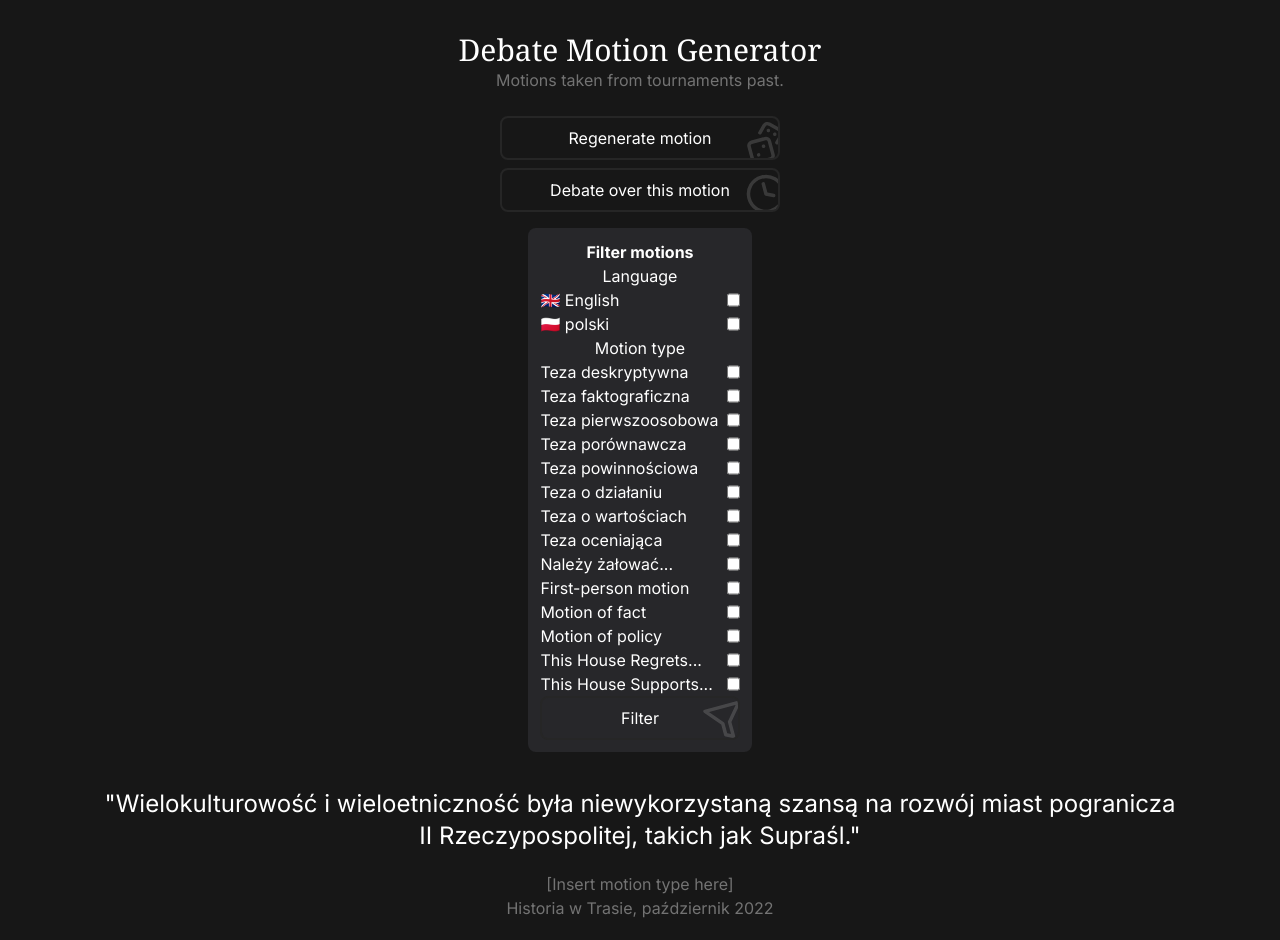
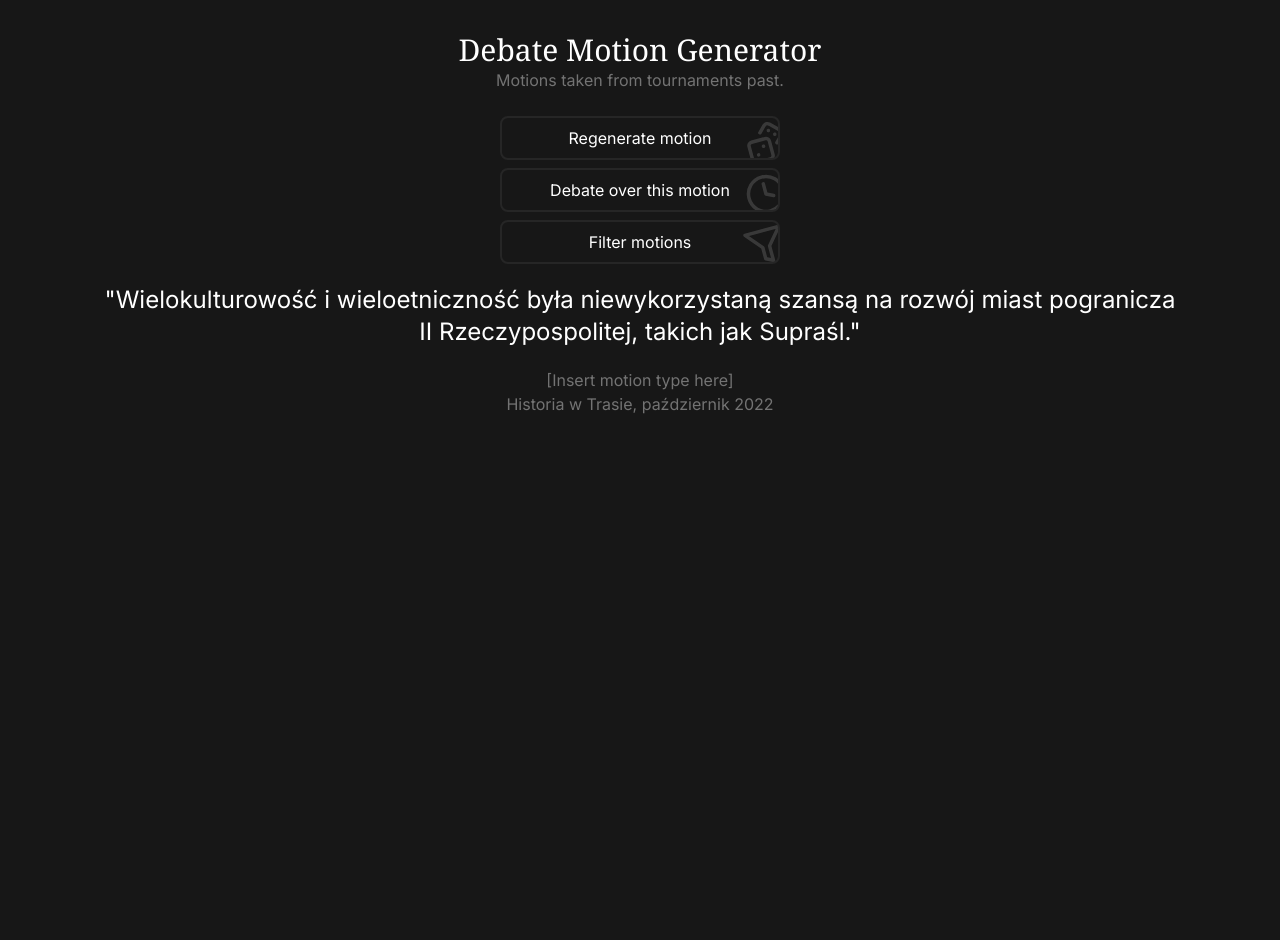
Before and after one commit to debatecore/debate-tools, a Next.js app: page /debate-motion-generator in a window 1280 px wide. After the commit the page ends 800 px from the top, so only its background shows below. Built offline with nearby package versions, Linux system fonts and the light colour scheme.

Commit message:
add a "toggle filters visibility" button

```diff
--- a/src/components/MotionGenerator.tsx
+++ b/src/components/MotionGenerator.tsx
@@ -17,7 +17,6 @@ import { IconFilter } from "./icons/Filter";
  * TO-DO:
  * Fix errors
  * Componentize as much as possible
- * Prevent languages with no motions from being displayed in filter
  * Polish the filter component style
  */
 
@@ -85,6 +84,8 @@ const MotionGenerator = () => {
     });
   };
 
+  const [filtersVisibility, setFiltersVisibility] = useState(false);
+
   const applyLanguageFilter = (event: any) => {
     const checkedLanguage: string = event.target.value;
     if (event.target.checked) {
@@ -150,10 +151,36 @@ const MotionGenerator = () => {
             router.push("/oxford-debate/setup");
           }}
         />
+        <GenericButton
+          text={useLang("showFiltersButtonText")}
+          icon={IconFilter}
+          onClick={() => setFiltersVisibility(!filtersVisibility)}
+        />
       </section>{" "}
-      <div className="bg-zinc-800 p-3 rounded-lg m-4">
-        <h5 className="text-center font-bold">{useLang("motionFilterTitle")}</h5>
-        <section className="flex flex-col">
+      <div
+        className={
+          filtersVisibility
+            ? "bg-transparent border-2 border-neutral-800 p-3 rounded-lg m-4"
+            : "bg-transparent border-2 border-neutral-800 p-3 rounded-lg m-4 hidden"
+        }
+      >
+        <h5 className="text-center font-bold m-2">{useLang("motionFilterTitle")}</h5>
+        <GenericButton
+          text={useLang("applyFilterButtonText")}
+          icon={IconFilter}
+          onClick={() => {
+            if (
+              motion?.type &&
+              motion?.lang &&
+              !(
+                enabledMotions.includes(motion?.type as any) &&
+                enabledLanguages.includes(motion?.lang)
+              )
+            )
+              setMotion(generateMotion());
+          }}
+        />
+        <section className="flex flex-col m-2">
           <h6 className="text-center">{useLang("language")}</h6>
           {languagesWithMotions().map((langCode: language) => (
             <Checkbox
@@ -179,21 +206,6 @@ const MotionGenerator = () => {
             />
           ))}
         </section>
-        <GenericButton
-          text={useLang("filterButtonText")}
-          icon={IconFilter}
-          onClick={() => {
-            if (
-              motion?.type &&
-              motion?.lang &&
-              !(
-                enabledMotions.includes(motion?.type as any) &&
-                enabledLanguages.includes(motion?.lang)
-              )
-            )
-              setMotion(generateMotion());
-          }}
-        />
       </div>
       <section className="p-5">
         {motion && motion.adinfo ? (
--- a/src/data/strings.json
+++ b/src/data/strings.json
@@ -241,7 +241,10 @@
   "motionType": {
     "en": "Motion type"
   },
-  "filterButtonText": {
-    "en": "Filter"
+  "applyFilterButtonText": {
+    "en": "Apply filters"
+  },
+  "showFiltersButtonText": {
+    "en": "Filter motions"
   }
 }
```
